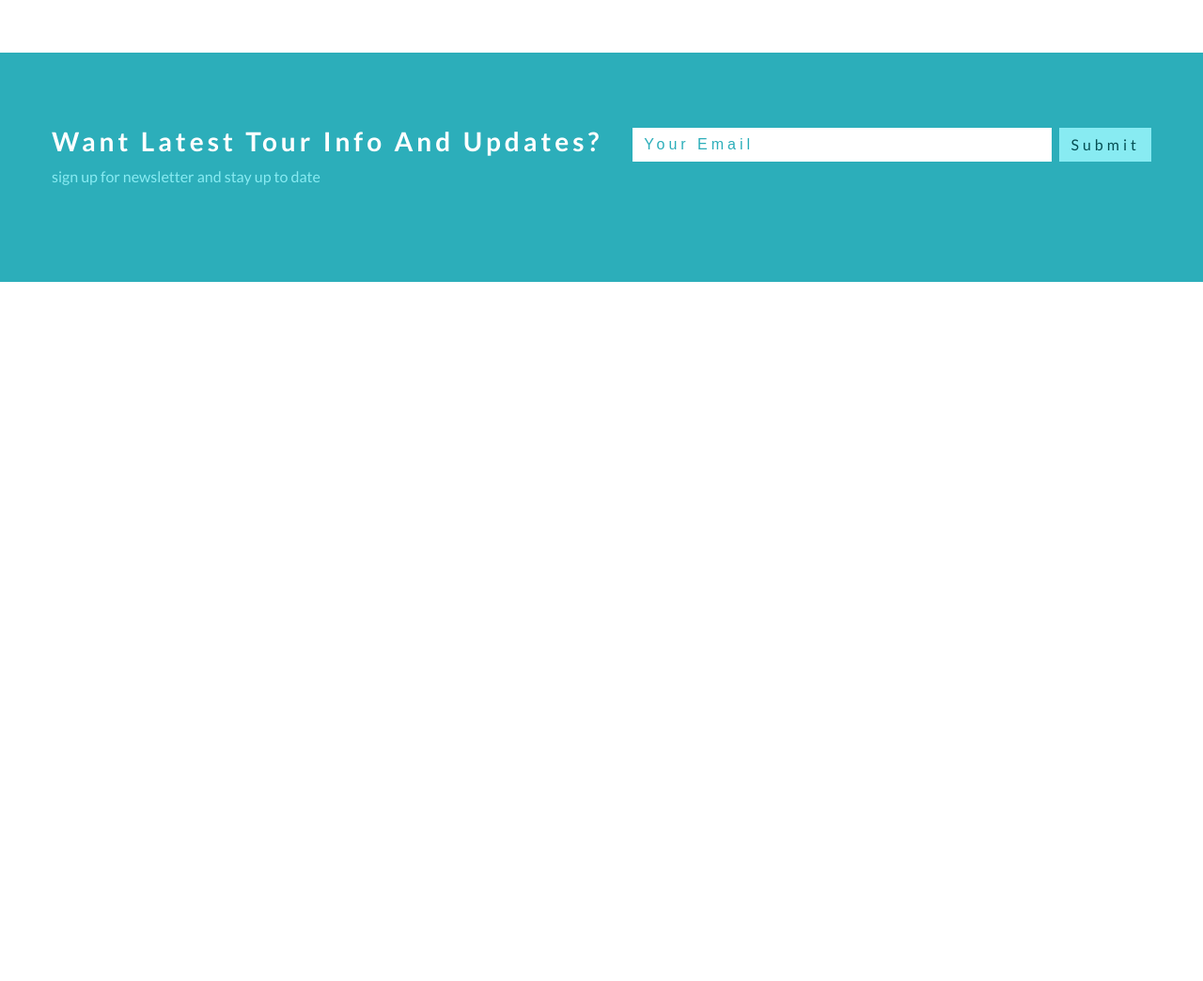
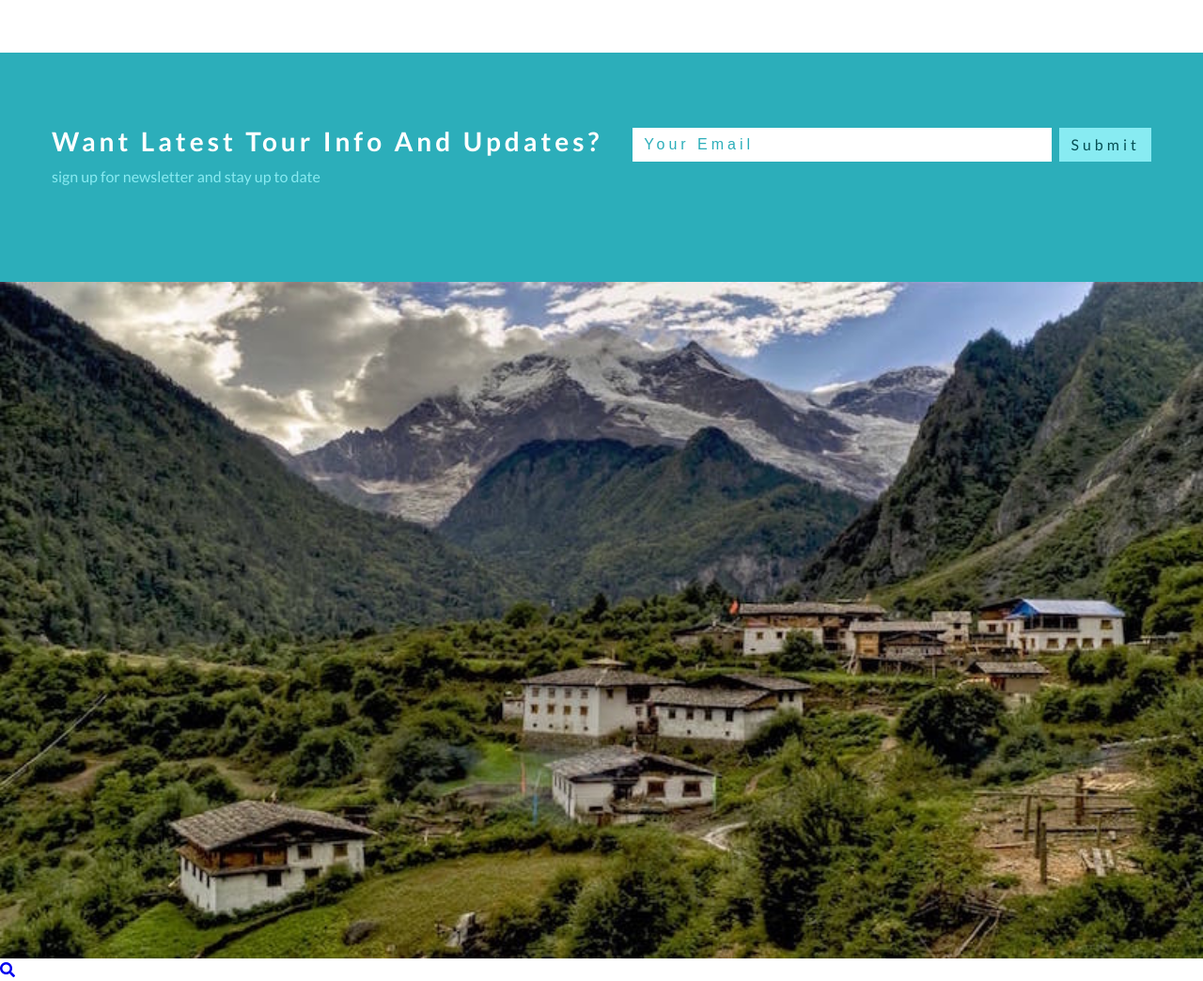
Before and after one commit to BinyamCheru/Backroads-website-project, a plain HTML site: page index.html in a window 1280 px wide. Shown: the part 3044-4088 px from the top of the page at 94% size. Before the commit the page ends 3344 px from the top, so only its background shows below. Drawn offline with Linux system fonts and the light colour scheme.

Commit message:
gallery section html single item

```diff
--- a/index.html
+++ b/index.html
@@ -330,7 +330,7 @@
     </section>
     <!-- end of featured tours -->
 
-        <!-- contact -->
+    <!-- contact -->
     <section class="section contact" id="contact">
       <div class="section-center contact-center">
         <!-- contact title -->
@@ -353,6 +353,21 @@
     </section>
     <!-- end of contact -->
 
+    <!-- gallery -->
+    <section id="gallery">
+      <div class="gallery-center">
+        <!-- single item -->
+        <article class="gallery-img-container">
+          <img src="./images/tour-1.jpeg" alt="" class="gallery-img" />
+          <a href="#" class="gallery-icon">
+            <i class="fas fa-search"></i>
+          </a>
+        </article>
+        <!-- end of single item -->
+      </div>
+    </section>
+    <!-- end of gallery -->
+
     <script src="./js/app.js"></script>
   </body>
 </html>
```
